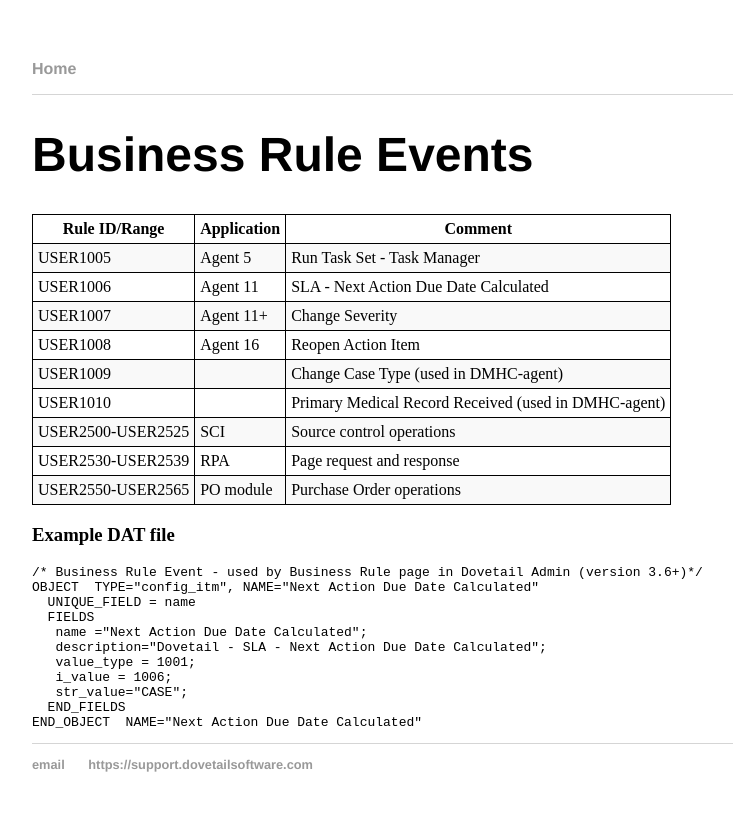
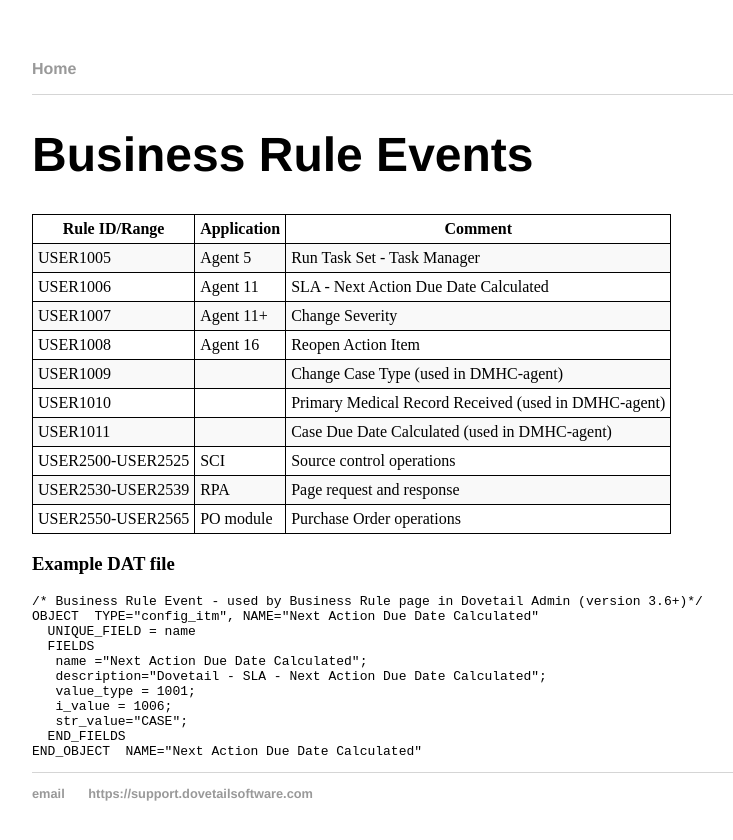
Before and after one commit to DovetailSoftware/dovetail-defined, a Jekyll site: the page built from pages/business-rule-events.md, in a window 1280 px wide. Shown: the top 840 px of the page, without its empty margins (160-893 px from the left). Built offline with Jekyll 4.4.1, drawn with Linux system fonts in a browser that asks for light colours.

Commit message:
Add 1011 for DMHC due date calculation

```diff
--- a/pages/business-rule-events.md
+++ b/pages/business-rule-events.md
@@ -14,6 +14,7 @@
 | USER1008 | Agent 16 | Reopen Action Item
 | USER1009 | | Change Case Type (used in DMHC-agent)
 | USER1010 | | Primary Medical Record Received (used in DMHC-agent)
+| USER1011 | | Case Due Date Calculated (used in DMHC-agent)
 | USER2500-USER2525 | SCI  | Source control operations|
 | USER2530-USER2539 | RPA  | Page request and response|
 | USER2550-USER2565| PO module  | Purchase Order operations|
```
